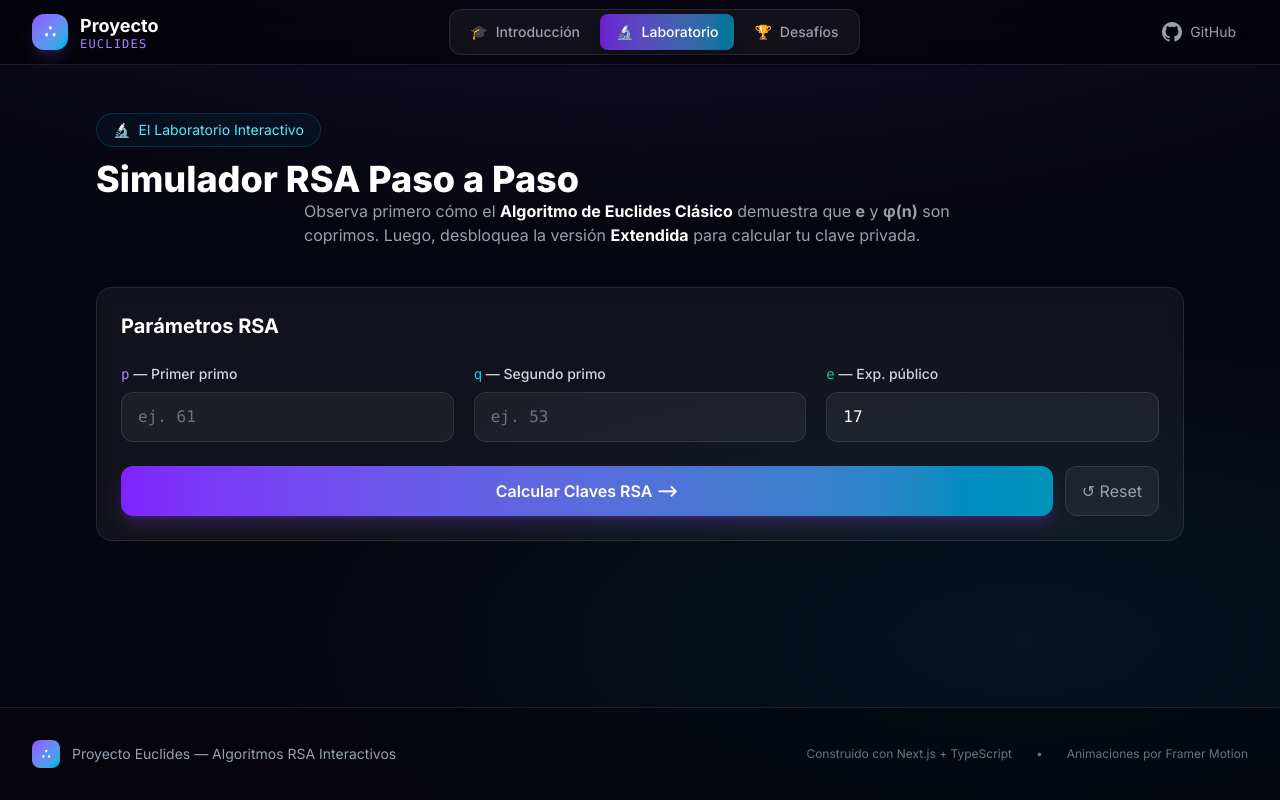
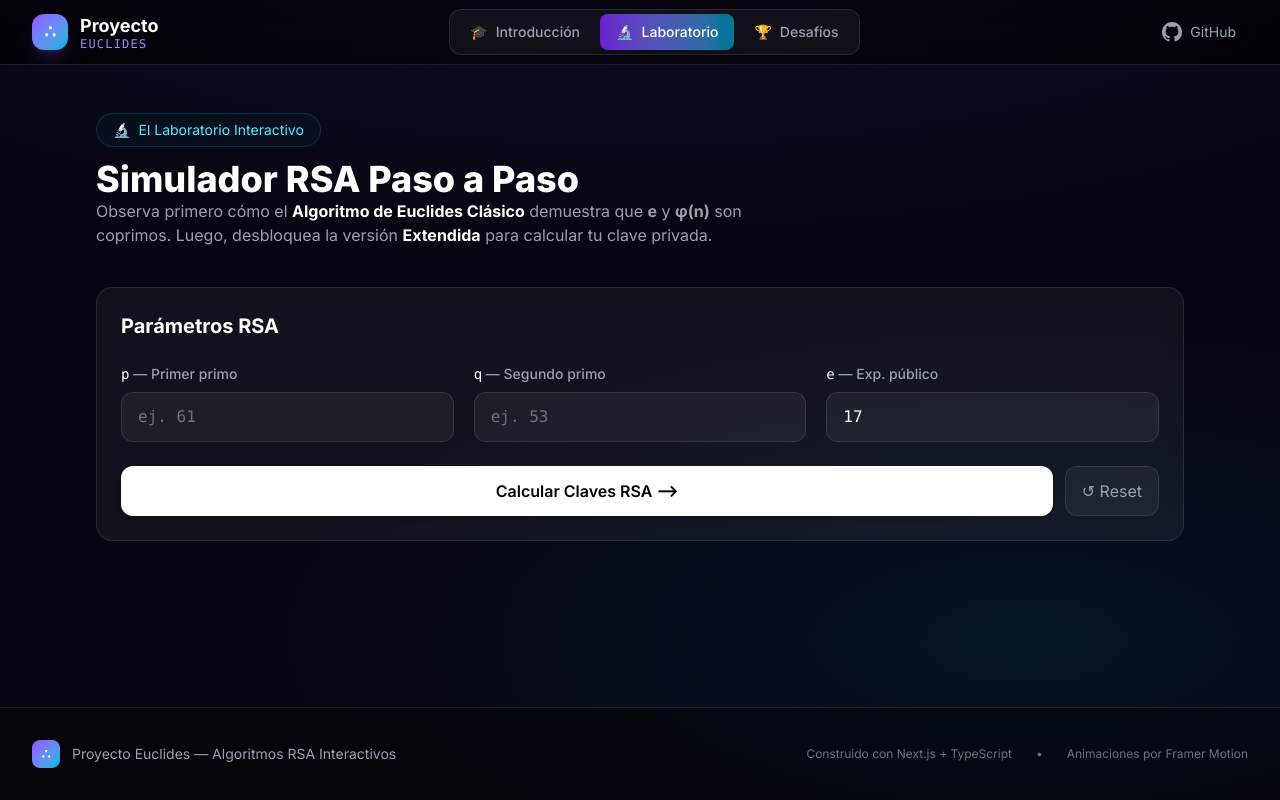
Before and after one commit to A-benites/proyecto_euclides, a Next.js app: page /lab in a window 1280 px wide. Built offline with nearby package versions, Linux system fonts and the light colour scheme.

Commit message:
style(lab): fix header alignment and neutralize input form colors

```diff
--- a/app/lab/page.tsx
+++ b/app/lab/page.tsx
@@ -62,7 +62,7 @@ export default function LabPage() {
         <h1 className="text-4xl font-extrabold text-white">
           Simulador RSA Paso a Paso
         </h1>
-        <p className="text-gray-400 max-w-2xl mx-auto mb-8 text-sm sm:text-base">
+        <p className="text-gray-400 max-w-2xl mb-8 text-sm sm:text-base">
           Observa primero cómo el <strong className="text-white">Algoritmo de Euclides Clásico</strong> demuestra que <strong>e</strong> y <strong>φ(n)</strong> son coprimos. Luego, desbloquea la versión <strong className="text-white">Extendida</strong> para calcular tu clave privada.
         </p>
       </div>
--- a/components/lab/LabInputForm.tsx
+++ b/components/lab/LabInputForm.tsx
@@ -105,8 +105,8 @@ export default function LabInputForm({ onResult, onReset }: LabInputFormProps) {
       <div className="grid gap-5 sm:grid-cols-3">
         {/* p */}
         <div>
-          <label className="mb-2 block text-sm font-medium text-gray-300">
-            <span className="font-mono text-violet-400">p</span> — Primer primo
+          <label className="mb-2 block text-sm font-medium text-gray-400">
+            <span className="font-mono text-white">p</span> — Primer primo
           </label>
           <input
             type="text"
@@ -121,8 +121,8 @@ export default function LabInputForm({ onResult, onReset }: LabInputFormProps) {
 
         {/* q */}
         <div>
-          <label className="mb-2 block text-sm font-medium text-gray-300">
-            <span className="font-mono text-cyan-400">q</span> — Segundo primo
+          <label className="mb-2 block text-sm font-medium text-gray-400">
+            <span className="font-mono text-white">q</span> — Segundo primo
           </label>
           <input
             type="text"
@@ -137,8 +137,8 @@ export default function LabInputForm({ onResult, onReset }: LabInputFormProps) {
 
         {/* e */}
         <div>
-          <label className="mb-2 block text-sm font-medium text-gray-300">
-            <span className="font-mono text-emerald-400">e</span> — Exp. público
+          <label className="mb-2 block text-sm font-medium text-gray-400">
+            <span className="font-mono text-white">e</span> — Exp. público
           </label>
           <input
             type="text"
@@ -179,7 +179,7 @@ export default function LabInputForm({ onResult, onReset }: LabInputFormProps) {
           disabled={loading}
           whileHover={{ scale: 1.02 }}
           whileTap={{ scale: 0.98 }}
-          className="flex-1 rounded-xl bg-gradient-to-r from-violet-600 to-cyan-600 px-6 py-3 font-semibold text-white shadow-lg shadow-violet-500/20 hover:shadow-violet-500/40 disabled:opacity-50 transition-all duration-200"
+          className="flex-1 rounded-xl bg-white px-6 py-3 font-semibold text-black shadow-md hover:bg-gray-200 disabled:opacity-50 transition-all duration-200"
         >
           {loading ? "Calculando..." : "Calcular Claves RSA ⟶"}
         </motion.button>
```
